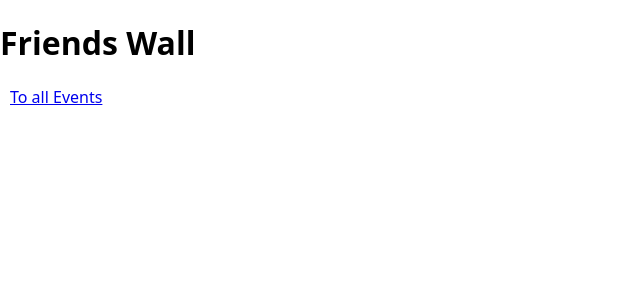
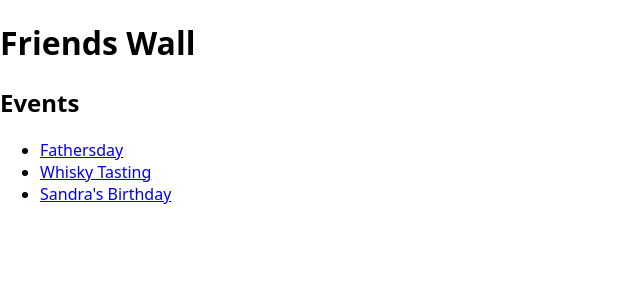
Before and after one commit to HosseinKrouna/capstone-project, a Next.js app: page / in a window 1280 px wide. Shown: the top 300 px of the page, without its empty margins (0-640 px from the left). Built offline with nearby package versions, Linux system fonts and the light colour scheme.

Commit message:
update events page

```diff
--- a/db.json
+++ b/db.json
@@ -6,7 +6,7 @@
     "endTime": "THU 18.05.2023 23:45",
     "location": "still unkown",
     "creator": "Martin",
-    "isParticipate": true
+    "isParticipant": true
   },
   {
     "id": "2",
@@ -15,7 +15,7 @@
     "endTime": "SUN 04.03.2023 01:00",
     "location": "65933 Ffm",
     "creator": "Til",
-    "isParticipate": false
+    "isParticipant": false
   },
   {
     "id": "3",
@@ -24,6 +24,6 @@
     "endTime": "SUN 02.04.2023 01:45",
     "location": "still unkown",
     "creator": "Sandra",
-    "isParticipate": true
+    "isParticipant": true
   }
 ]
--- a/pages/events/[id].js
+++ b/pages/events/[id].js
@@ -12,7 +12,7 @@ function EventDetail() {
     return <h1>hmm... no event yet 🤔?</h1>;
   }
 
-  const { title, startTime, endTime, location, creator, isParticipate } =
+  const { title, startTime, endTime, location, creator, isParticipant } =
     currentEvent;
 
   return (
@@ -22,7 +22,7 @@ function EventDetail() {
       <span>{endTime}</span>
       <p>Location: {location}</p>
       <p>Creator: {creator}</p>
-      <p>Are you there? {isParticipate ? "Yes" : "No"}</p>
+      <p>Are you there? {isParticipant ? "Yes" : "No"}</p>
       <Link href="/events">Go Back</Link>
     </>
   );
--- a/pages/events/index.js
+++ b/pages/events/index.js
@@ -1,10 +1,10 @@
 import Link from "next/link";
 import events from "@/db.json";
 
-function Detailspage() {
+function EventsPage() {
   return (
     <>
-      <h1>Events</h1>
+      <h2>Events</h2>
       <ul>
         {events.map((event) => (
           <li key={event.id}>
@@ -16,4 +16,4 @@ function Detailspage() {
   );
 }
 
-export default Detailspage;
+export default EventsPage;
--- a/pages/index.js
+++ b/pages/index.js
@@ -1,6 +1,4 @@
-import styled from "styled-components";
-import Link from "next/link";
-
+import EventsPage from "./events";
 export default function HomePage() {
   return (
     <>
@@ -8,20 +6,8 @@ export default function HomePage() {
         <h1>Friends Wall</h1>
       </header>
       <main>
-        <StyledUl>
-          <Link href="/events">To all Events</Link>
-        </StyledUl>
+        <EventsPage />
       </main>
     </>
   );
 }
-
-const StyledUl = styled.ul`
-  display: flex;
-  flex-direction: column;
-  list-style: none;
-  gap: 10px;
-  padding: 0;
-  margin: 10px;
-  cursor: pointer;
-`;
```
